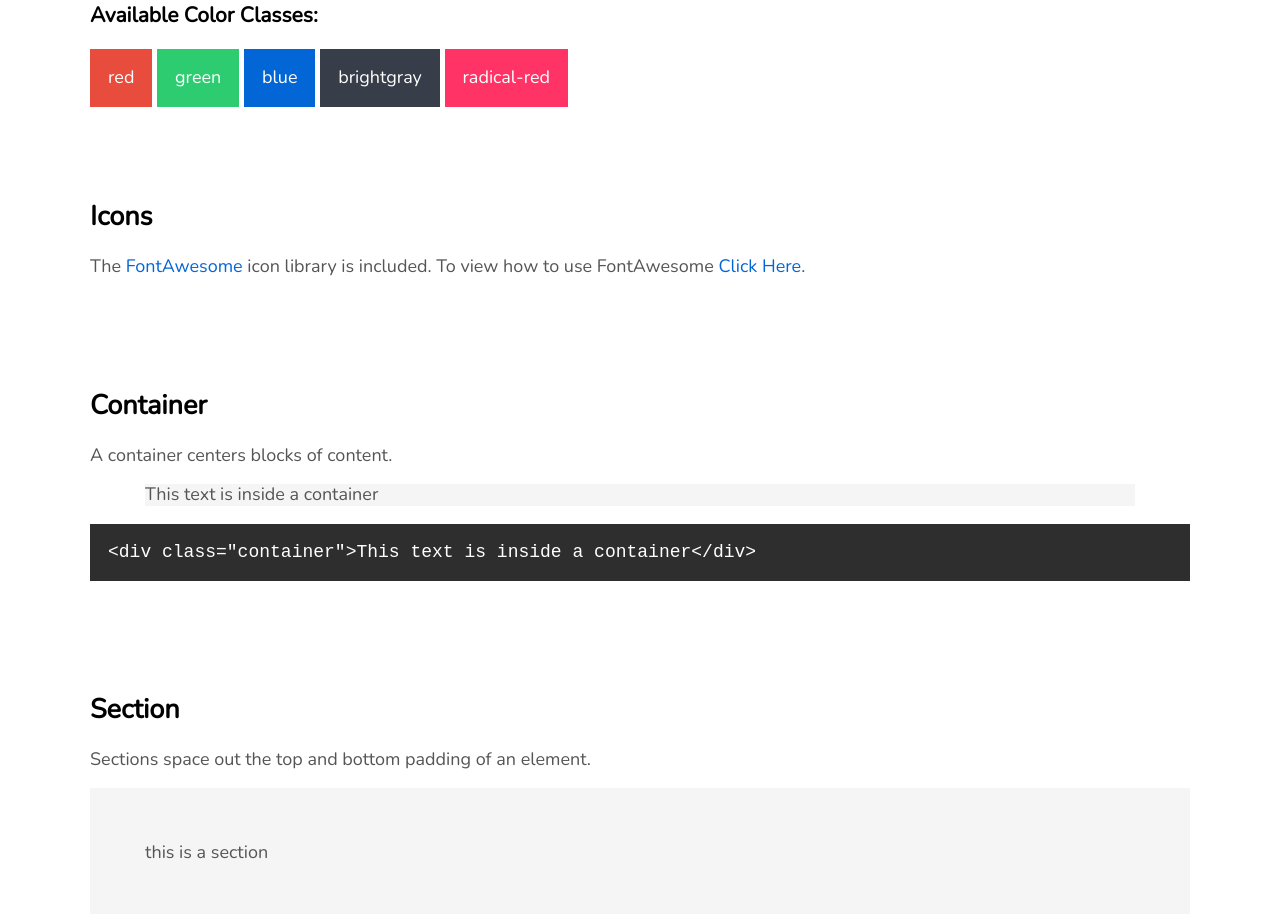
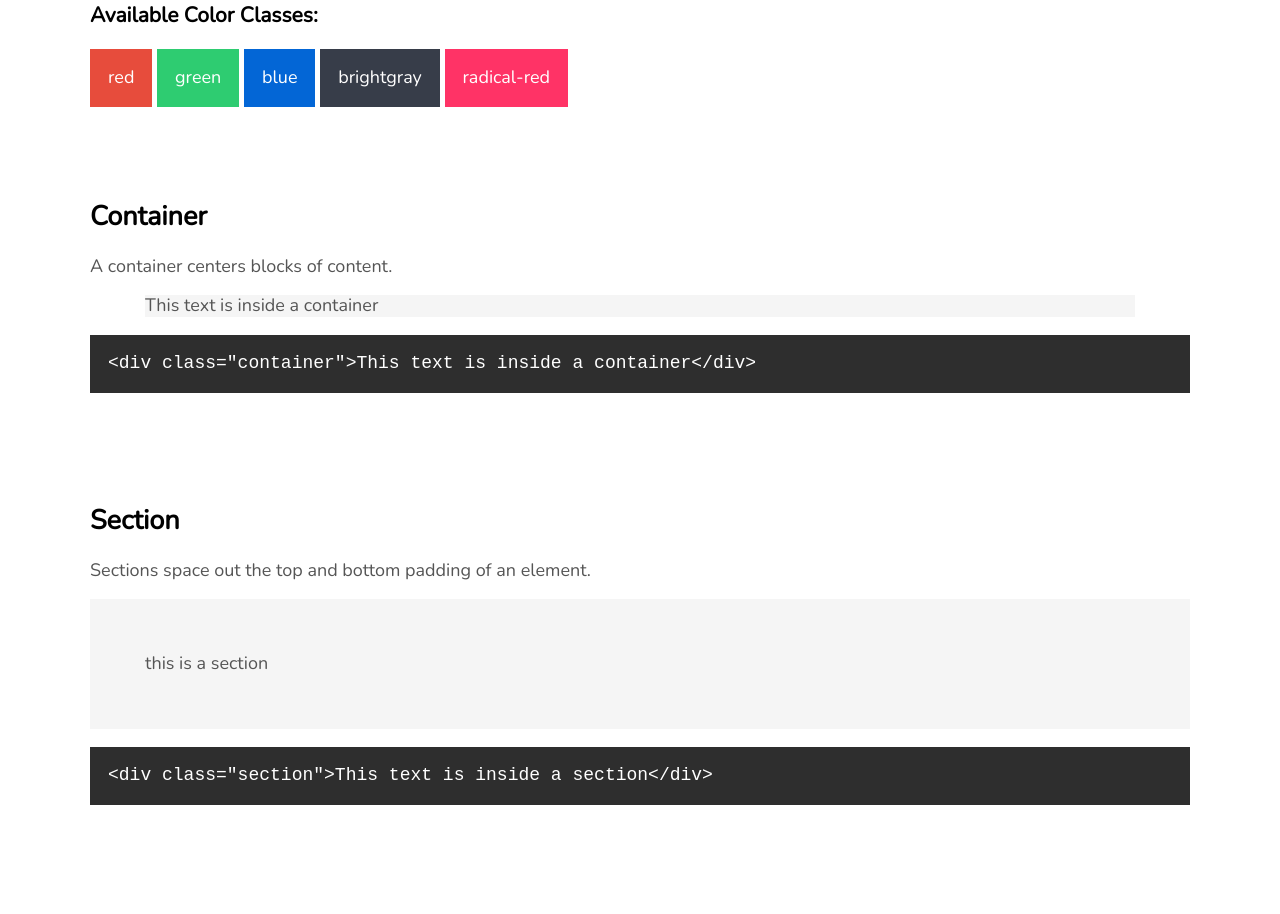
Before and after one commit to larfoley/CSS-Boilerplate, a website: page index.html in a window 1280 px wide. Shown: the part 2012-2926 px from the top of the page. Drawn offline with nearby package versions, Linux system fonts and the light colour scheme.

Commit message:
removed font awesome

```diff
--- a/index.html
+++ b/index.html
@@ -7,7 +7,6 @@
     <meta http-equiv="X-UA-Compatible" content="IE=edge">
     <meta name="description" content="description">
     <meta name="author" content="laurence foley">
-    <script src="https://use.fontawesome.com/e175f0cc50.js"></script>
     <link href="https://fonts.googleapis.com/css?family=Nunito" rel="stylesheet">
     <link rel="stylesheet" href="css/index.css">
   </head>
@@ -79,10 +78,6 @@
           <li class="brightgray u-inline u-padding">brightgray</li>
           <li class="radical-red u-inline u-padding">radical-red</li>
         </ul>
-      </div>
-      <div class="section" id="icons">
-        <h2>Icons</h2>
-        <p>The <a class="link" href="http://fontawesome.io/icons/">FontAwesome</a> icon library is included. To view how to use FontAwesome <a href="http://fontawesome.io/icons/" class="link">Click Here</a>.</p>
       </div>
       <div class="section">
         <h2 id="container">Container</h2>
```
